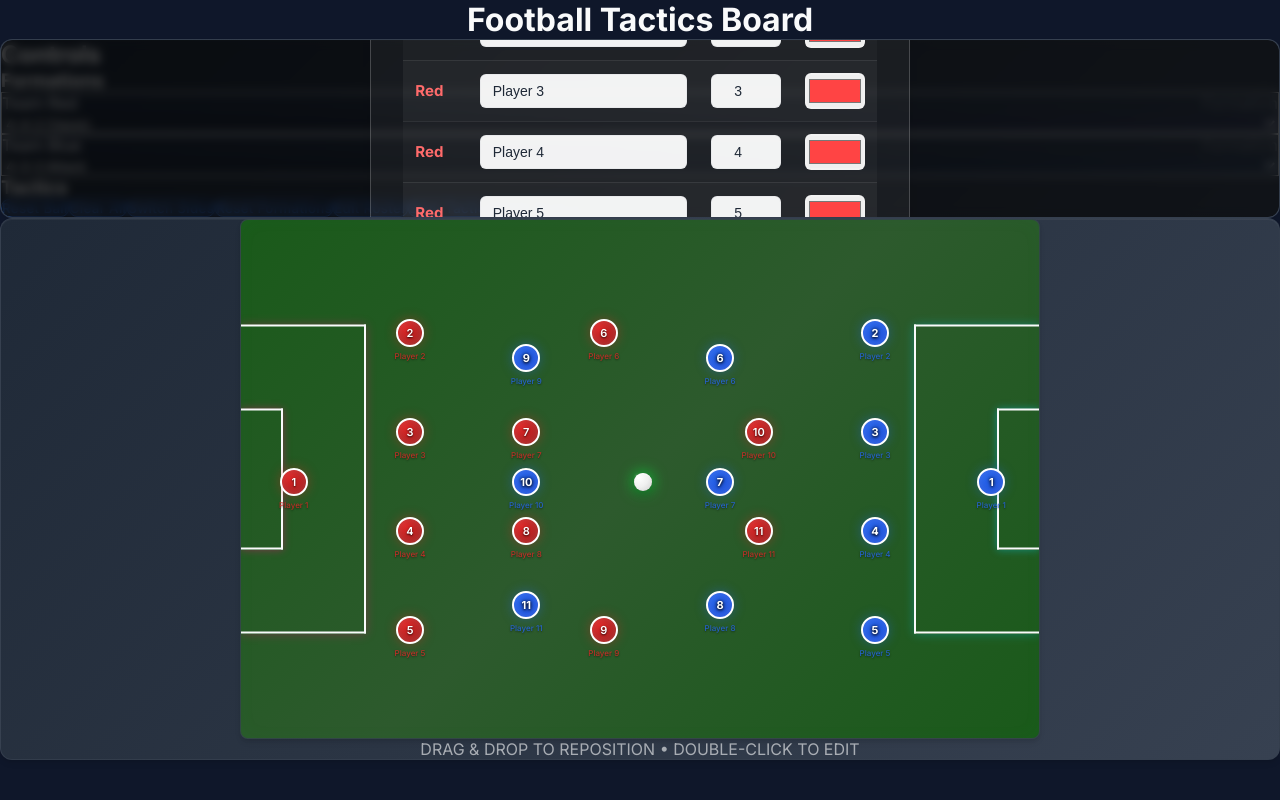
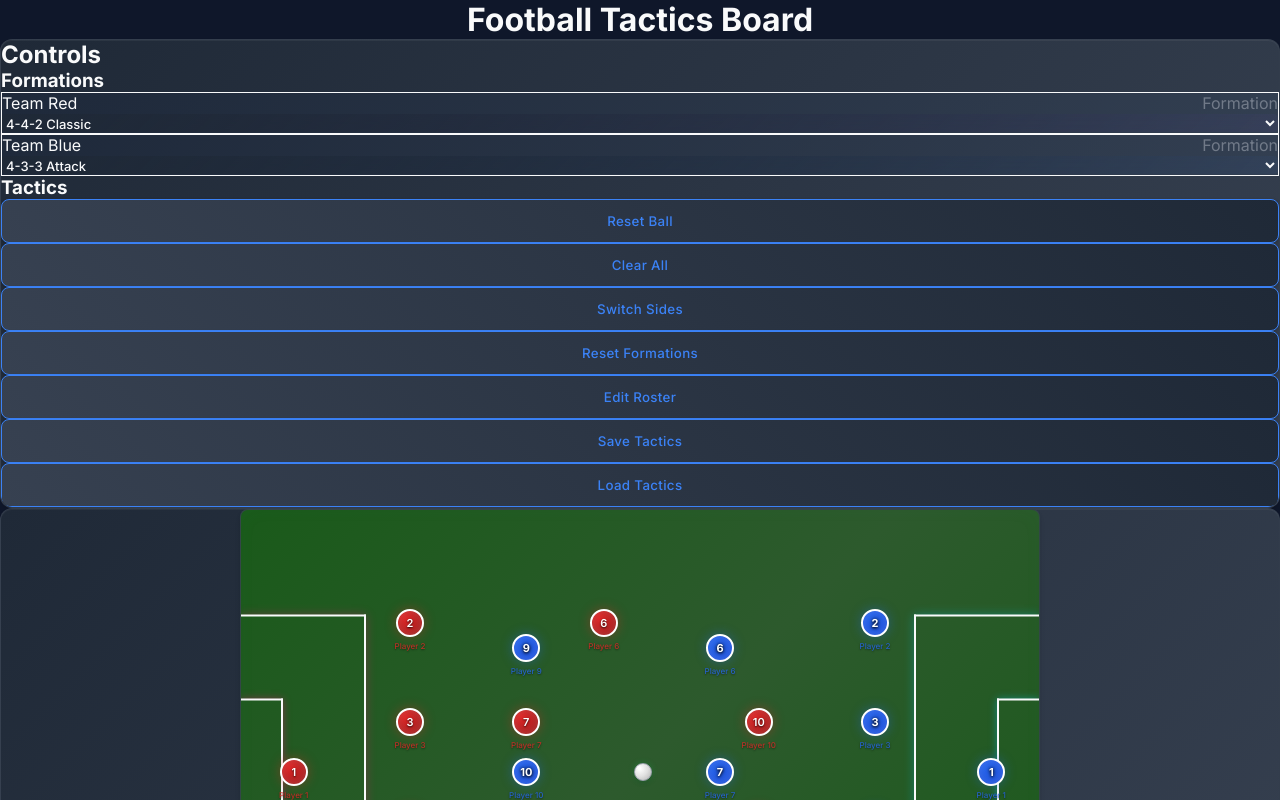
Before and after one commit to kaimrdth/Football-Board, a React (Vite) app: page / in a window 1280 px wide. Both pictures are taken after a click on the button "Edit Roster". Shown: the top 800 px of the page. Built offline with nearby package versions, Linux system fonts and the light colour scheme.

Commit message:
update: 2025-08-04 14:16

```diff
--- a/src/components/Ball.tsx
+++ b/src/components/Ball.tsx
@@ -51,55 +51,15 @@
       {...listeners}
       {...attributes}
     >
-      {/* Main ball with neo styling */}
+      {/* Main ball with simple styling */}
       <div
-        className="ball-neo w-full h-full rounded-full animate-pulse"
+        className="ball-neo w-full h-full rounded-full"
         style={{
-          background: 'radial-gradient(circle at 25% 25%, #ffffff, #f0f0f0, #d0d0d0)',
-          border: '2px solid var(--primary-neon)',
-          boxShadow: `
-            0 0 15px rgba(0, 255, 65, 0.8),
-            0 4px 8px rgba(0, 0, 0, 0.3),
-            inset 0 1px 0 rgba(255, 255, 255, 0.6)
-          `,
+          background: 'radial-gradient(circle at 30% 30%, #ffffff, #e0e0e0, #b0b0b0)',
+          border: '1px solid var(--text-secondary)',
           position: 'relative'
         }}
-      >
-        {/* Inner glow effect */}
-        <div
-          className="absolute inset-1 rounded-full"
-          style={{
-            background: 'radial-gradient(circle at 30% 30%, rgba(255, 255, 255, 0.8), transparent 60%)',
-            pointerEvents: 'none'
-          }}
-        />
-
-        {/* Animated energy ring */}
-        <div
-          className="absolute inset-0 rounded-full animate-spin"
-          style={{
-            border: '1px solid transparent',
-            borderTop: '1px solid var(--primary-neon)',
-            borderRight: '1px solid var(--accent-cyan)',
-            animationDuration: '3s',
-            opacity: 0.6
-          }}
-        />
-      </div>
-
-      {/* Ball trail effect when dragging */}
-      {(isDndKitDragging || isDragging) && (
-        <div
-          className="absolute inset-0 rounded-full"
-          style={{
-            background: 'radial-gradient(circle, var(--primary-neon) 0%, transparent 70%)',
-            transform: 'scale(2)',
-            opacity: 0.3,
-            pointerEvents: 'none',
-            animation: 'pulse 0.5s ease-in-out infinite'
-          }}
-        />
-      )}
+      />
     </div>
   );
 });
--- a/src/components/Controls.tsx
+++ b/src/components/Controls.tsx
@@ -76,7 +76,7 @@
             Tactics
           </h3>
 
-          <div className="flex flex-wrap gap-4">
+          <div className="grid grid-cols-1 sm:grid-cols-2 lg:grid-cols-3 gap-3 md:gap-4">
             <ControlButton onClick={resetBall}>Reset Ball</ControlButton>
             <ControlButton onClick={clearAll}>Clear All</ControlButton>
             <ControlButton onClick={switchSides}>Switch Sides</ControlButton>
@@ -193,7 +193,7 @@
 
   return (
     <button
-      className="retro-button px-8 py-3 text-xs font-semibold transition-all duration-200 whitespace-nowrap"
+      className="retro-button w-full py-3 px-4 text-xs font-semibold transition-all duration-200 text-center"
       onClick={onClick}
       style={{
         background: isHovered
@@ -206,7 +206,7 @@
           : `0 2px 4px rgba(0, 0, 0, 0.2)`,
         transform: isHovered ? 'translateY(-1px)' : 'translateY(0)',
         borderRadius: '8px',
-        minWidth: 'fit-content'
+        minHeight: '44px'
       }}
       onMouseEnter={() => setIsHovered(true)}
       onMouseLeave={() => setIsHovered(false)}
--- a/src/components/Pitch.tsx
+++ b/src/components/Pitch.tsx
@@ -179,14 +179,12 @@
     {[{x: 0, y: 0}, {x: '100%', y: 0}, {x: 0, y: '100%'}, {x: '100%', y: '100%'}].map((pos, i) => (
       <div
         key={i}
-        className="absolute w-1 h-1 animate-pulse"
+        className="absolute w-1 h-1"
         style={{
           left: pos.x,
           top: pos.y,
           transform: 'translate(-50%, -50%)',
-          background: 'var(--warning-orange)',
-          boxShadow: '0 0 6px var(--warning-orange)',
-          animationDelay: `${3 + i * 0.2}s`
+          background: 'var(--warning-orange)'
         }}
       />
     ))}
--- a/src/components/RosterModal.tsx
+++ b/src/components/RosterModal.tsx
@@ -66,149 +66,75 @@
 
   return (
     <div
-      style={{
-        position: 'fixed',
-        top: 0,
-        left: 0,
-        right: 0,
-        bottom: 0,
-        backgroundColor: 'rgba(0, 0, 0, 0.7)',
-        display: 'flex',
-        alignItems: 'center',
-        justifyContent: 'center',
-        zIndex: 2000,
-        backdropFilter: 'blur(5px)'
-      }}
+      className="fixed inset-0 bg-black bg-opacity-70 flex items-center justify-center z-[2000] p-4 backdrop-blur-sm"
       onClick={onClose}
     >
       <div
-        style={{
-          backgroundColor: 'rgba(255, 255, 255, 0.05)',
-          border: '1px solid rgba(255, 255, 255, 0.2)',
-          borderRadius: '12px',
-          padding: '32px',
-          maxWidth: '900px',
-          maxHeight: '85vh',
-          overflowY: 'auto',
-          color: '#ffffff',
-          position: 'relative',
-          boxShadow: '0 20px 25px -5px rgba(0, 0, 0, 0.1), 0 10px 10px -5px rgba(0, 0, 0, 0.04)'
-        }}
+        className="bg-white bg-opacity-5 border border-white border-opacity-20 rounded-xl p-4 sm:p-6 lg:p-8
+                   w-full max-w-sm sm:max-w-2xl lg:max-w-4xl max-h-[90vh] overflow-y-auto text-white
+                   relative shadow-2xl"
         onClick={(e) => e.stopPropagation()}
       >
         {/* Close button */}
         <button
           onClick={onClose}
-          style={{
-            position: 'absolute',
-            top: '15px',
-            right: '15px',
-            background: 'none',
-            border: 'none',
-            color: 'rgba(255, 255, 255, 0.8)',
-            fontSize: '24px',
-            cursor: 'pointer',
-            width: '30px',
-            height: '30px',
-            borderRadius: '50%',
-            display: 'flex',
-            alignItems: 'center',
-            justifyContent: 'center'
-          }}
+          className="absolute top-4 right-4 bg-transparent border-none text-white text-opacity-80
+                     text-2xl cursor-pointer w-8 h-8 rounded-full flex items-center justify-center
+                     hover:text-opacity-100 hover:bg-white hover:bg-opacity-10 transition-all duration-200"
         >
           ×
         </button>
 
-        <h2 style={{
-          marginBottom: '32px',
-          textAlign: 'center',
-          color: '#ffffff',
-          fontSize: '28px',
-          fontWeight: 'bold',
-          letterSpacing: '-0.025em'
-        }}>
+        <h2 className="mb-6 sm:mb-8 text-center text-white text-xl sm:text-2xl lg:text-3xl font-bold tracking-tight">
           Edit Roster
         </h2>
 
-        <div style={{ overflowX: 'auto' }}>
-          <table style={{
-            width: '100%',
-            borderCollapse: 'collapse',
-            fontSize: '15px',
-            backgroundColor: 'rgba(255, 255, 255, 0.02)',
-            borderRadius: '8px',
-            overflow: 'hidden'
-          }}>
+        <div className="overflow-x-auto">
+          <table className="w-full border-collapse text-sm bg-white bg-opacity-5 rounded-lg overflow-hidden">
             <thead>
-              <tr style={{
-                borderBottom: '2px solid rgba(255, 255, 255, 0.2)',
-                backgroundColor: 'rgba(255, 255, 255, 0.05)'
-              }}>
-                <th style={{ padding: '16px 12px', textAlign: 'left', color: '#ffffff', fontWeight: 'bold', fontSize: '14px', letterSpacing: '0.05em' }}>Team</th>
-                <th style={{ padding: '16px 12px', textAlign: 'left', color: '#ffffff', fontWeight: 'bold', fontSize: '14px', letterSpacing: '0.05em' }}>Name</th>
-                <th style={{ padding: '16px 12px', textAlign: 'left', color: '#ffffff', fontWeight: 'bold', fontSize: '14px', letterSpacing: '0.05em' }}>#</th>
-                <th style={{ padding: '16px 12px', textAlign: 'left', color: '#ffffff', fontWeight: 'bold', fontSize: '14px', letterSpacing: '0.05em' }}>Color</th>
+              <tr className="border-b-2 border-white border-opacity-20 bg-white bg-opacity-5">
+                <th className="px-3 py-4 text-left text-white font-bold text-xs tracking-wider">Team</th>
+                <th className="px-3 py-4 text-left text-white font-bold text-xs tracking-wider">Name</th>
+                <th className="px-3 py-4 text-left text-white font-bold text-xs tracking-wider">#</th>
+                <th className="px-3 py-4 text-left text-white font-bold text-xs tracking-wider">Color</th>
               </tr>
             </thead>
             <tbody>
               {editedPlayers.map((player, index) => (
                 <tr
                   key={player.id}
-                  style={{
-                    borderBottom: '1px solid rgba(255, 255, 255, 0.08)',
-                    backgroundColor: index % 2 === 0 ? 'rgba(255, 255, 255, 0.03)' : 'rgba(255, 255, 255, 0.01)',
-                    transition: 'background-color 0.2s ease'
-                  }}
+                  className={`border-b border-white border-opacity-10 transition-colors duration-200 hover:bg-white hover:bg-opacity-5 ${
+                    index % 2 === 0 ? 'bg-white bg-opacity-3' : 'bg-white bg-opacity-1'
+                  }`}
                 >
-                  <td style={{ padding: '12px' }}>
-                    <span style={{
-                      color: player.team === 'red' ? '#ff6b6b' : '#4dabf7',
-                      fontWeight: 'bold',
-                      textTransform: 'capitalize'
-                    }}>
+                  <td className="px-3 py-3">
+                    <span className={`font-bold capitalize ${
+                      player.team === 'red' ? 'text-red-400' : 'text-blue-400'
+                    }`}>
                       {player.team}
                     </span>
                   </td>
-                  <td style={{ padding: '12px' }}>
+                  <td className="px-3 py-3">
                     <input
                       type="text"
                       value={player.name}
                       onChange={(e) => handlePlayerChange(player.id, 'name', e.target.value)}
-                      style={{
-                        width: '100%',
-                        padding: '8px 12px',
-                        backgroundColor: 'rgba(255, 255, 255, 0.95)',
-                        color: '#1f2937',
-                        border: '1px solid rgba(209, 213, 219, 0.3)',
-                        borderRadius: '6px',
-                        fontSize: '14px',
-                        transition: 'all 0.2s ease',
-                        outline: 'none'
-                      }}
+                      className="w-full px-3 py-2 bg-white bg-opacity-95 text-gray-800 border border-gray-300 border-opacity-30
+                                rounded-md text-sm transition-all duration-200 outline-none focus:ring-2 focus:ring-blue-500 focus:ring-opacity-50"
                     />
                   </td>
-                  <td style={{ padding: '12px' }}>
+                  <td className="px-3 py-3">
                     <input
                       type="number"
                       min="1"
                       max="99"
                       value={player.number}
                       onChange={(e) => handlePlayerChange(player.id, 'number', e.target.value)}
-                      style={{
-                        width: '70px',
-                        padding: '8px 12px',
-                        backgroundColor: 'rgba(255, 255, 255, 0.95)',
-                        color: '#1f2937',
-                        border: '1px solid rgba(209, 213, 219, 0.3)',
-                        borderRadius: '6px',
-                        fontSize: '14px',
-                        transition: 'all 0.2s ease',
-                        outline: 'none',
-                        textAlign: 'center'
-                      }}
+                      className="w-16 px-3 py-2 bg-white bg-opacity-95 text-gray-800 border border-gray-300 border-opacity-30
+                                rounded-md text-sm transition-all duration-200 outline-none text-center focus:ring-2 focus:ring-blue-500 focus:ring-opacity-50"
                     />
                   </td>
-                  <td style={{ padding: '12px' }}>
+                  <td className="px-3 py-3">
                     <input
                       type="color"
                       value={player.color.includes('rgba') ?
@@ -216,14 +142,8 @@
                         : player.color
                       }
                       onChange={(e) => handlePlayerChange(player.id, 'color', e.target.value)}
-                      style={{
-                        width: '60px',
-                        height: '36px',
-                        border: '2px solid rgba(255, 255, 255, 0.2)',
-                        borderRadius: '6px',
-                        cursor: 'pointer',
-                        transition: 'border-color 0.2s ease'
-                      }}
+                      className="w-12 h-9 border-2 border-white border-opacity-20 rounded-md cursor-pointer
+                                transition-all duration-200 hover:border-opacity-40"
                     />
                   </td>
                 </tr>
@@ -232,76 +152,29 @@
           </table>
         </div>
 
-        <div style={{
-          display: 'flex',
-          flexDirection: 'column',
-          gap: '16px',
-          marginTop: '30px'
-        }}>
-          <div style={{
-            display: 'flex',
-            justifyContent: 'center',
-            paddingBottom: '16px',
-            borderBottom: '1px solid rgba(255, 255, 255, 0.1)'
-          }}>
+        <div className="flex flex-col gap-4 mt-6 sm:mt-8">
+          <div className="flex justify-center pb-4 border-b border-white border-opacity-10">
             <button
               onClick={handleClearAllNames}
-              style={{
-                padding: '12px 24px',
-                backgroundColor: '#dc2626',
-                border: 'none',
-                color: '#ffffff',
-                borderRadius: '6px',
-                cursor: 'pointer',
-                fontWeight: 'bold',
-                fontSize: '14px',
-                transition: 'background-color 0.2s ease'
-              }}
-              onMouseOver={(e) => (e.target as HTMLElement).style.backgroundColor = '#b91c1c'}
-              onMouseOut={(e) => (e.target as HTMLElement).style.backgroundColor = '#dc2626'}
+              className="px-6 py-3 bg-red-600 hover:bg-red-700 border-none text-white rounded-md cursor-pointer
+                         font-bold text-sm transition-colors duration-200"
             >
               Clear All Names
             </button>
           </div>
 
-          <div style={{
-            display: 'flex',
-            gap: '12px',
-            justifyContent: 'center'
-          }}>
+          <div className="flex flex-col sm:flex-row gap-3 justify-center">
             <button
               onClick={onClose}
-              style={{
-                padding: '12px 24px',
-                backgroundColor: '#6b7280',
-                border: 'none',
-                color: '#ffffff',
-                borderRadius: '6px',
-                cursor: 'pointer',
-                fontWeight: 'bold',
-                fontSize: '14px',
-                transition: 'background-color 0.2s ease'
-              }}
-              onMouseOver={(e) => (e.target as HTMLElement).style.backgroundColor = '#4b5563'}
-              onMouseOut={(e) => (e.target as HTMLElement).style.backgroundColor = '#6b7280'}
+              className="px-6 py-3 bg-gray-500 hover:bg-gray-600 border-none text-white rounded-md cursor-pointer
+                         font-bold text-sm transition-colors duration-200"
             >
               Cancel
             </button>
             <button
               onClick={handleSave}
-              style={{
-                padding: '12px 24px',
-                backgroundColor: '#0891b2',
-                border: 'none',
-                color: '#ffffff',
-                borderRadius: '6px',
-                cursor: 'pointer',
-                fontWeight: 'bold',
-                fontSize: '14px',
-                transition: 'background-color 0.2s ease'
-              }}
-              onMouseOver={(e) => (e.target as HTMLElement).style.backgroundColor = '#0e7490'}
-              onMouseOut={(e) => (e.target as HTMLElement).style.backgroundColor = '#0891b2'}
+              className="px-6 py-3 bg-cyan-600 hover:bg-cyan-700 border-none text-white rounded-md cursor-pointer
+                         font-bold text-sm transition-colors duration-200"
             >
               Save Changes
             </button>
```
Also changed, not shown: src/index.css (+48 -0 lines), 5 other files (tests, documents, lock files or other folders).
